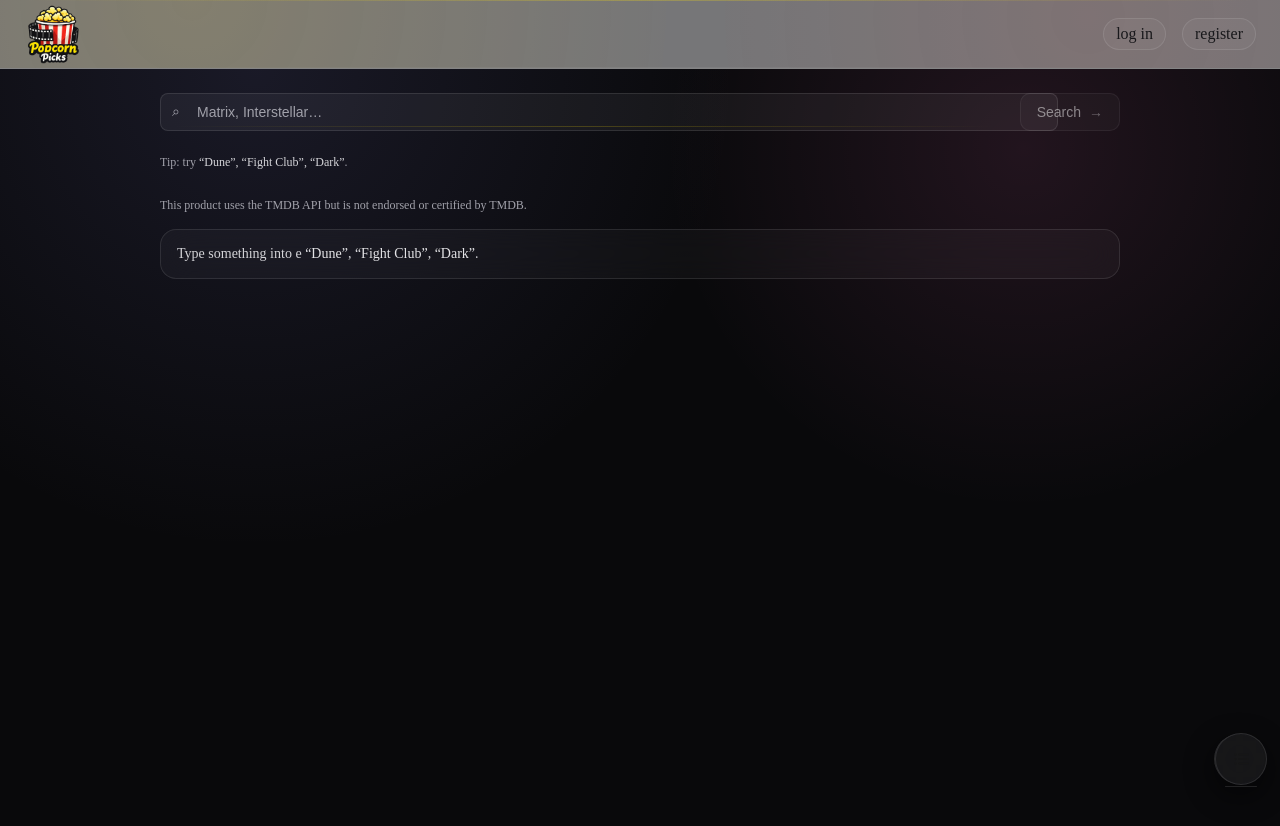
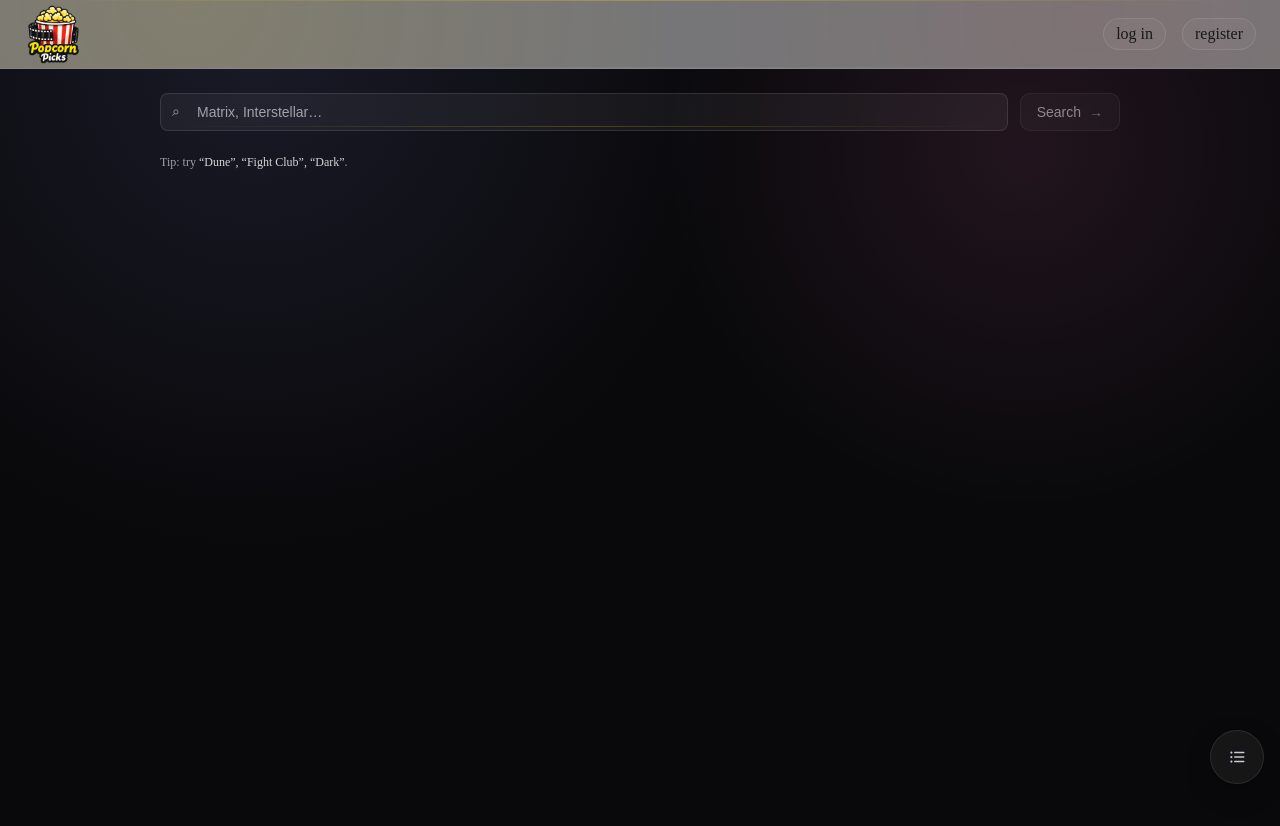
Before and after one commit to YuliaDemir/tmdb, a Next.js app: page / in a window 1280 px wide. Shown: the top 826 px of the page. Built offline with nearby package versions, Linux system fonts and the light colour scheme.

Commit message:
fix: styles

```diff
--- a/app/page.tsx
+++ b/app/page.tsx
@@ -22,22 +22,14 @@ export default function Home() {
     <div className={styles.container}>
       <Form onSearch={onSearch} loading={loading} />
 
-      <p className={styles.note}>
-        This product uses the TMDB API but is not endorsed or certified by
-        TMDB.
-      </p>
+
 
       {error ? (
         <div className={styles.errorPanel}>{error}</div>
       ) : items.length > 0 ? (
         <List items={sortedItems} />
-      ) : (
-        <div className={styles.infoPanel}>
-          Type something into e <span className={styles.highlight}>“Dune”</span>,{" "}
-          <span className={styles.highlight}>“Fight Club”</span>,{" "}
-          <span className={styles.highlight}>“Dark”</span>.
-        </div>
-      )}
+      ) : null
+      }
     </div>
   );
 }
--- a/src/components/bubble/bubble.module.scss
+++ b/src/components/bubble/bubble.module.scss
@@ -7,50 +7,48 @@
 
 .bubble {
   position: relative;
-  display: inline-flex;
-  align-items: center;
-  gap: 12px;
-
+  display: flex;
+  flex-direction: column;
+  justify-content: flex-start;
+  overflow: hidden;
   border: 1px solid rgb(255 255 255 / 0.1);
-  background: rgb(255 255 255 / 0.06);
-  backdrop-filter: blur(24px);
-  -webkit-backdrop-filter: blur(24px);
-
-  box-shadow: 0 10px 35px rgb(0 0 0 / 0.45);
-
+  background: rgb(24 24 27 / 0.92);
+  box-shadow: 0 10px 30px rgb(0 0 0 / 0.25);
+  backdrop-filter: blur(18px);
   transition:
-    width 0.3s ease-out,
-    background-color 0.2s ease,
-    border-color 0.2s ease;
-
-  outline: none;
+    width 0.25s ease,
+    height 0.25s ease,
+    border-radius 0.25s ease,
+    opacity 0.2s ease;
 }
 
-.bubble:hover {
-  border-color: rgb(255 255 255 / 0.16);
-  background: rgb(255 255 255 / 0.08);
-}
-
-.bubble:focus {
-  outline: none;
-  border-color: rgb(250 221 9 / 0.3);
-  box-shadow:
-    0 10px 35px rgb(0 0 0 / 0.45),
-    0 0 0 2px rgb(250 221 9 / 0.6);
+.bubbleClosed {
+  width: 52px;
+  height: 52px;
+  border-radius: 9999px;
+  opacity: 0.96;
 }
 
 .bubbleOpen {
-  width: 320px; // tailwind w-xl
-  height: auto;
-  border-radius: 24px; // rounded-3xl
+  width: min(420px, calc(100vw - 32px));
+  height: min(70vh, 640px);
+  border-radius: 24px;
   opacity: 1;
 }
 
-.bubbleClosed {
-  width: 48px; // w-12
-  height: 48px; // h-12
-  border-radius: 9999px; // rounded-full
-  opacity: 0.96;
+.header {
+  display: flex;
+  align-items: center;
+  gap: 12px;
+  min-height: 52px;
+  padding: 0 12px;
+  flex-shrink: 0;
+}
+
+.title {
+  font-size: 14px;
+  font-weight: 600;
+  color: rgb(250 250 250);
 }
 
 .iconWrap {
@@ -58,6 +56,9 @@
   display: inline-flex;
   align-items: center;
   justify-content: center;
+  width: 28px;
+  height: 28px;
+  flex-shrink: 0;
 }
 
 .iconBg {
@@ -65,15 +66,13 @@
   inset: 0;
   border-radius: 9999px;
   background: rgb(24 24 27 / 0.92);
-  border: 1px solid rgb(255 255 255 / 0.1);
-  box-shadow: 0 10px 30px rgb(0 0 0 / 0.25);
 }
 
 .iconFg {
   position: relative;
   z-index: 1;
-  width: 52px;
-  height: 52px;
+  width: 28px;
+  height: 28px;
   border-radius: 9999px;
   display: inline-flex;
   align-items: center;
@@ -85,22 +84,13 @@
 }
 
 .iconUnderline {
-  position: absolute;
-  left: 10px;
-  right: 10px;
-  bottom: -2px;
-  height: 1px;
-  background: rgb(255 255 255 / 0.12);
-  border-radius: 9999px;
+  display: none;
 }
 
 .panel {
-  position: absolute;
-  right: 0;
-  bottom: calc(100% + 12px);
-  width: 320px;
-  max-width: calc(100vw - 32px);
-  transform-origin: bottom right;
+  width: 100%;
+  min-height: 0;
+  flex: 1;
   transition:
     opacity 0.2s ease,
     transform 0.2s ease,
@@ -110,13 +100,13 @@
 .panelOpen {
   opacity: 1;
   visibility: visible;
-  transform: translateY(0) scale(1);
+  transform: translateY(0);
   pointer-events: auto;
 }
 
 .panelClosed {
   opacity: 0;
   visibility: hidden;
-  transform: translateY(8px) scale(0.98);
+  transform: translateY(8px);
   pointer-events: none;
 }
--- a/src/components/bubble/bubble.tsx
+++ b/src/components/bubble/bubble.tsx
@@ -3,37 +3,44 @@
 import { WatchList, ListIcon } from "@components";
 import styles from "./bubble.module.scss";
 import { useState } from "react";
-
 import { cn } from "@/src/lib/utils";
 
 const label = "Your Watchlist";
 
 export function WatchlistBubble() {
-  const [isOpen, setIsOpen] = useState(false);
+  const [open, setOpen] = useState(false);
 
   return (
     <div className={styles.wrapper}>
       <div
-        onMouseEnter={() => setIsOpen(true)}
-        onMouseLeave={() => setIsOpen(false)}
-        onFocus={() => setIsOpen(true)}
-        onBlur={() => setIsOpen(false)}
+        onMouseEnter={() => setOpen(true)}
+        onMouseLeave={() => setOpen(false)}
+        onFocus={() => setOpen(true)}
+        onBlur={() => setOpen(false)}
         aria-label={label}
         className={cn(
           styles.bubble,
-          isOpen ? styles.bubbleOpen : styles.bubbleClosed
+          open ? styles.bubbleOpen : styles.bubbleClosed
         )}
       >
-        <span className={styles.iconWrap}>
-          <span className={styles.iconBg} />
-          <span className={styles.iconFg}>
-            <ListIcon width={18} height={18} className={styles.zincText} />
+        <div className={styles.header}>
+          <span className={styles.iconWrap}>
+            <span className={styles.iconBg} />
+            <span className={styles.iconFg}>
+              <ListIcon width={18} height={18} className={styles.icon} />
+            </span>
+            <span className={styles.iconUnderline} />
           </span>
 
-          <span className={styles.iconUnderline} />
-        </span>
+          {open && <span className={styles.title}>Watchlist</span>}
+        </div>
 
-        <div className={cn(styles.panel, isOpen ? styles.panelOpen : styles.panelClosed)}>
+        <div
+          className={cn(
+            styles.panel,
+            open ? styles.panelOpen : styles.panelClosed
+          )}
+        >
           <WatchList />
         </div>
       </div>
--- a/src/components/form/form.module.scss
+++ b/src/components/form/form.module.scss
@@ -1,44 +1,44 @@
 .form {
   display: flex;
   flex-direction: column;
+  width: 100%;
+  min-width: 0;
 }
 
-/* 🔸 верхняя часть */
 .row {
   display: flex;
   flex-direction: column;
   gap: 12px;
+  width: 100%;
+  min-width: 0;
+  align-items: stretch;
 }
 
-/* адаптив */
 @media (min-width: 640px) {
   .row {
     flex-direction: row;
   }
 }
 
-/* 🔸 кнопка */
 .button {
   display: inline-flex;
   align-items: center;
   justify-content: center;
   gap: 8px;
-
   padding: 10px 16px;
   border-radius: 10px;
-
   background: rgb(255 255 255 / 0.06);
   border: 1px solid rgb(255 255 255 / 0.12);
-
   font-size: 14px;
   color: rgb(250 250 250);
-
   cursor: pointer;
-
   transition:
     background 0.2s ease,
     border-color 0.2s ease,
     opacity 0.2s ease;
+  flex-shrink: 0;
+  max-width: 100%;
+  white-space: nowrap;
 }
 
 .button:hover {
@@ -50,14 +50,13 @@
   cursor: not-allowed;
 }
 
-/* 🔸 текст внутри кнопки */
 .buttonContent {
   display: inline-flex;
   align-items: center;
   gap: 8px;
+  min-width: 0;
 }
 
-/* стрелка */
 .arrow {
   opacity: 0.7;
   transition: opacity 0.2s ease;
@@ -67,22 +66,18 @@
   opacity: 1;
 }
 
-/* 🔸 нижняя часть */
 .footer {
   margin-top: 12px;
-
   display: flex;
   align-items: center;
   justify-content: space-between;
 }
 
-/* текст */
 .text {
   font-size: 12px;
-  color: rgb(161 161 170); /* zinc-400 */
+  color: rgb(161 161 170);
 }
 
-/* подсветка */
 .highlight {
-  color: rgb(212 212 216); /* zinc-300 */
+  color: rgb(212 212 216);
 }
--- a/src/components/input/input.module.scss
+++ b/src/components/input/input.module.scss
@@ -1,6 +1,8 @@
 .wrapper {
   position: relative;
-  flex: 1;
+  flex: 1 1 auto;
+  min-width: 0;
+  width: 100%;
 }
 
 .icon {
@@ -8,24 +10,26 @@
   left: 12px;
   top: 50%;
   transform: translateY(-50%);
-
-  color: rgb(161 161 170); // аналог silverText
+  color: rgb(161 161 170);
   font-size: 14px;
+  pointer-events: none;
 }
 
 .input {
   width: 100%;
+  min-width: 0;
+  display: block;
   padding: 10px 12px 10px 36px;
-
   border-radius: 8px;
   border: 1px solid rgb(255 255 255 / 0.1);
   background: rgb(255 255 255 / 0.05);
-
   color: white;
   font-size: 14px;
-
   outline: none;
-  transition: border-color 0.2s ease, background 0.2s ease;
+  transition:
+    border-color 0.2s ease,
+    background 0.2s ease;
+  box-sizing: border-box;
 
   &::placeholder {
     color: rgb(161 161 170);
@@ -43,13 +47,11 @@
   right: 12px;
   bottom: 4px;
   height: 1px;
-
   background: linear-gradient(
     to right,
     transparent,
     rgba(250, 221, 9, 0.3),
     transparent
   );
-
   opacity: 0.7;
 }
--- a/src/components/list/list.module.scss
+++ b/src/components/list/list.module.scss
@@ -1,5 +1,5 @@
 .list {
-  margin-top: 28px;
+  margin-top: 0;
 
   li + li {
     margin-top: 12px;
--- a/src/components/watch-list/watch-list.module.scss
+++ b/src/components/watch-list/watch-list.module.scss
@@ -1,30 +1,21 @@
 .container {
   position: relative;
-  margin: 0 auto;
-
-  max-width: 768px;
-  padding: 8px 4px;
-
-  max-height: 70vh;
+  width: 100%;
+  height: 100%;
+  margin: 0;
+  padding: 8px 12px 12px;
+  max-width: none;
+  max-height: none;
   overflow-y: auto;
-}
-
-@media (min-width: 640px) {
-  .container {
-    padding-left: 4px;
-    padding-right: 4px;
-  }
 }
 
 .empty {
   border-radius: 16px;
   border: 1px solid rgb(255 255 255 / 0.1);
   background: rgb(255 255 255 / 0.03);
-  padding: 24px;
-
+  padding: 16px;
   font-size: 14px;
   color: rgb(212 212 216);
-
   backdrop-filter: blur(24px);
 }
 
```
